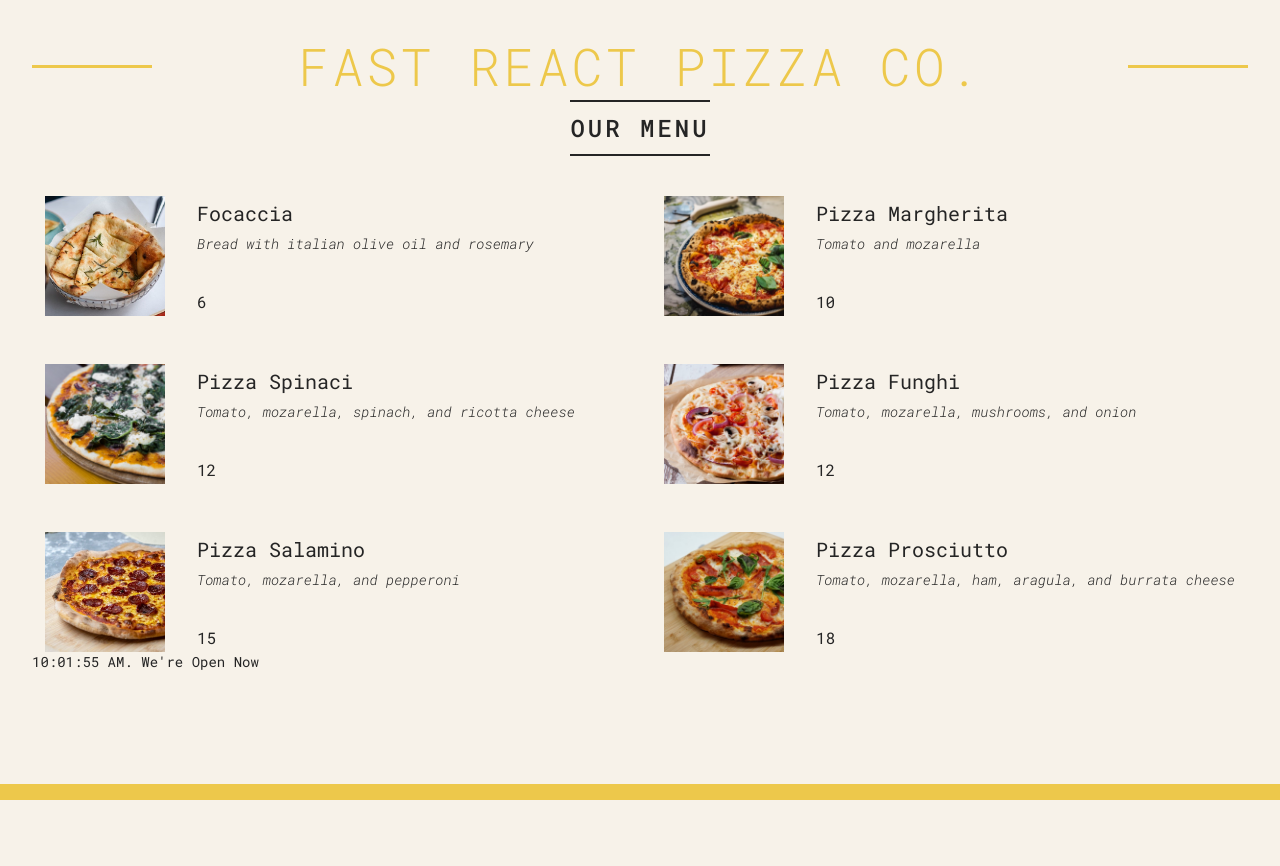
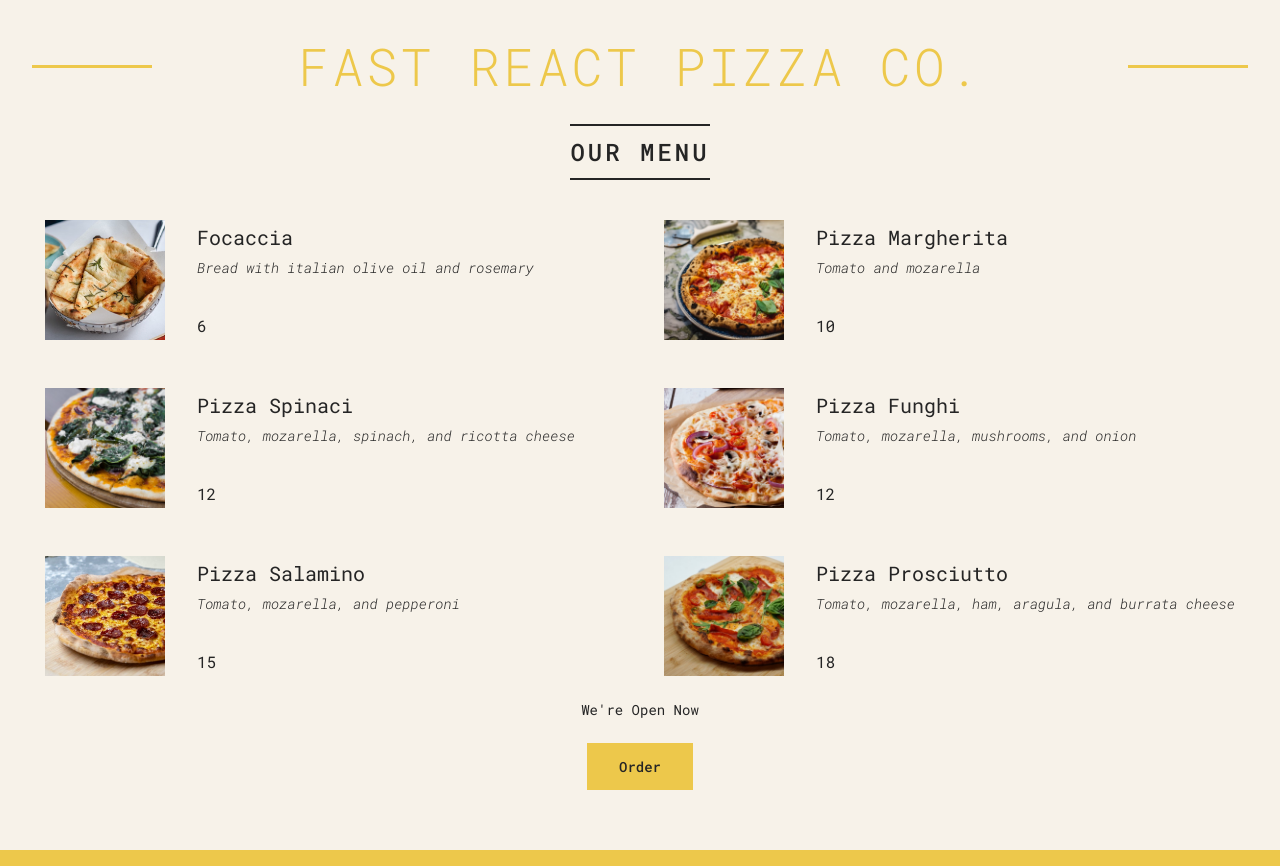
Before and after one commit to shivPosted/ultimate-react-learn, a React (Vite) app in the folder 03-pizza-menu/: page / in a window 1280 px wide. Before the commit the page ends 800 px from the top, so only its background shows below. Built offline with nearby package versions, Linux system fonts and the light colour scheme.

Commit message:
conditional rendering with &&

```diff
--- a/03-pizza-menu/public/style.css
+++ b/03-pizza-menu/public/style.css
@@ -78,6 +78,7 @@ body {
   flex-direction: column;
   align-items: center;
   gap: 4rem;
+  margin-block: 2.4rem;
 }
 
 .menu h2 {
--- a/03-pizza-menu/src/App.jsx
+++ b/03-pizza-menu/src/App.jsx
@@ -65,23 +65,32 @@ function Header() {
 }
 
 function Menu() {
+  const pizzas = [...pizzaData];
   return (
     <main className="menu">
       <h2>our menu</h2>
-      <ul className="pizzas">
-        {pizzaData.map((pizza, i) => (
-          <Pizza key={i} pizza={pizza} />
-        ))}
-      </ul>
+      {pizzas.length > 0 && (
+        <ul className="pizzas">
+          {pizzas.map((pizza, i) => (
+            <Pizza key={i} pizza={pizza} />
+          ))}
+        </ul>
+      )}
     </main>
   );
 }
 
 function Footer() {
+  const hour = new Date().getHours();
+  const open = 8;
+  const close = 20;
+  const isOpen = hour >= open && hour <= close;
+
   return (
-    <footer className="footer">
-      {new Date().toLocaleTimeString()}. We&apos;re Open Now
-    </footer>
+    <div className="order">
+      <footer className="footer">{isOpen && <p>We&apos;re Open Now</p>}</footer>
+      <button className="btn">Order</button>
+    </div>
   );
   // React.createElement('footer', null, "We're Open Now!");
 }
```
